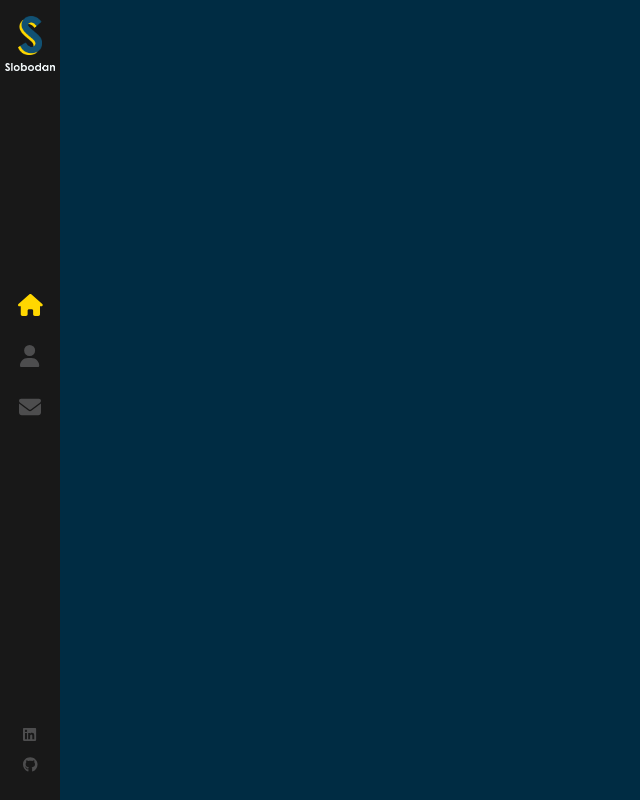
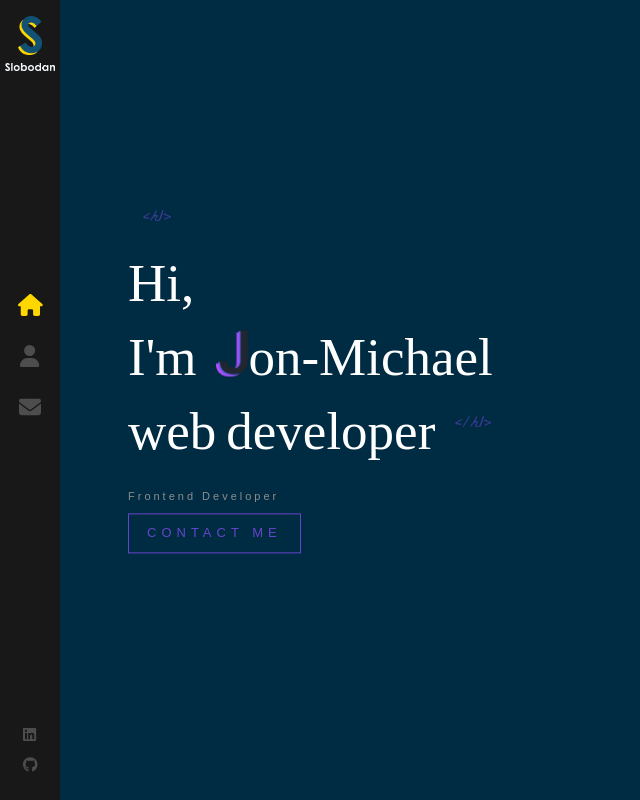
Before and after one commit to jon-michael-c/jon-michael-c.github.io, a React (Create React App) app: page / in a window 1280 px wide. Shown: the whole page, without its empty margins (0-640 px from the left). Built offline with nearby package versions, Linux system fonts and the light colour scheme.

Commit message:
added rounte home

```diff
--- a/src/App.js
+++ b/src/App.js
@@ -1,15 +1,18 @@
-import "./App.scss";
-import { Routes, Route } from "react-router-dom";
-import Layout from "./assets/components/Layout";
+import './App.scss'
+import { Routes, Route } from 'react-router-dom'
+import Layout from './assets/components/Layout'
+import Home from './assets/components/Home'
 
 function App() {
   return (
     <>
       <Routes>
-        <Route path="/" element={<Layout />} />
+        <Route path="/" element={<Layout />}>
+          <Route index element={<Home />} />
+        </Route>
       </Routes>
     </>
-  );
+  )
 }
 
-export default App;
+export default App
```
